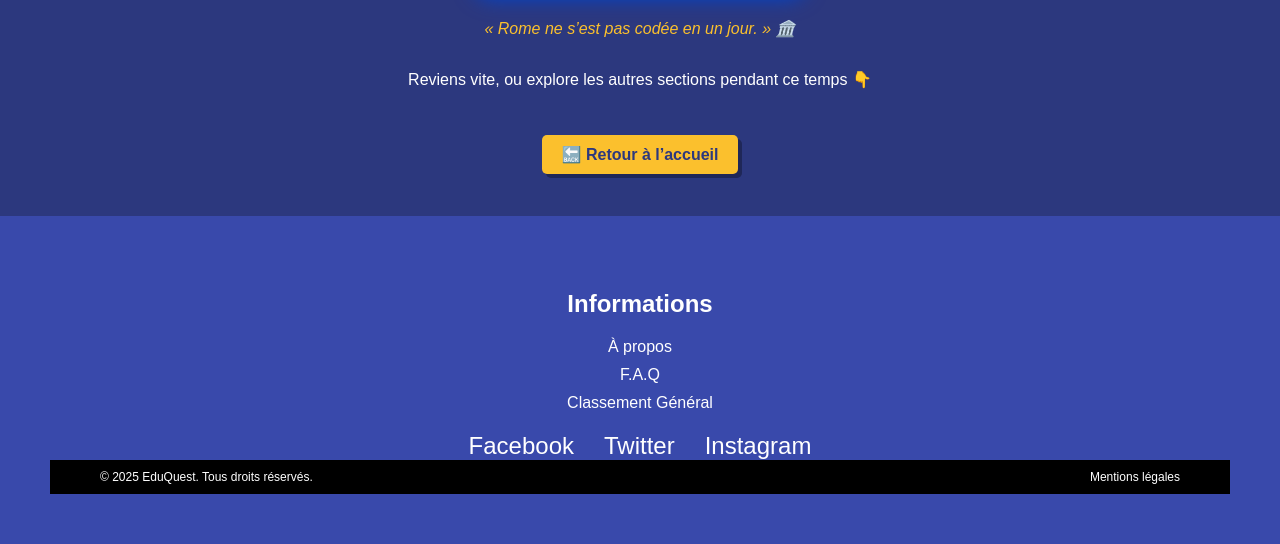
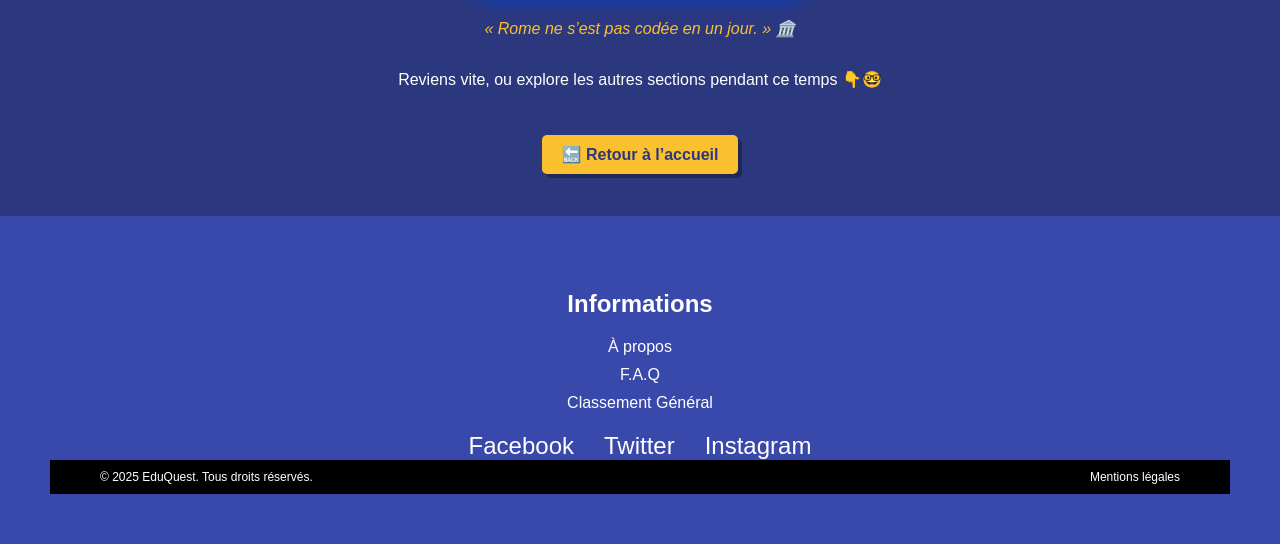
Before and after one commit to Nazim6702/EduQuest, a Symfony app: template templates/components/undone.html.twig in a window 1280 px wide. Shown: the part 541-1085 px from the top of the page. Run offline with Twig, Linux system fonts and the light colour scheme; the template is opened without the code that fills it, so the values that code supplies are empty; some libraries are stand-ins or nearby versions.

Commit message:
emoji useless + ajout template

```diff
--- a/templates/components/undone.html.twig
+++ b/templates/components/undone.html.twig
@@ -7,7 +7,7 @@
     <link rel="stylesheet" href="{{ asset('css/undone.css') }}">
 
     <div class="container text-center py-5" style="background-color: #2c387e; color: white; min-height: 80vh;">
-        <h1 class="display-4 mb-4 text-center">🚧 Cette section est encore en construction !</h1>
+        <h1 class="display-4 mb-4 text-center">🚧 Cette section est encore en construction ! 😥</h1>
 
         <p class="lead text-center">Mais ne t’en fais pas... notre équipe de hamsters développeurs travaille d’arrache-pied 🐹💻</p>
 
@@ -15,7 +15,7 @@
 
         <p id="quote" class="lead text-center fst-italic"></p>
 
-        <p class="mt-3 text-center">Reviens vite, ou explore les autres sections pendant ce temps 👇</p>
+        <p class="mt-3 text-center">Reviens vite, ou explore les autres sections pendant ce temps 👇🤓</p>
 
         <a href="{{ path('app_home') }}" class="btn btn-lg mt-4" style="background-color: #fbc02d; color: #2c387e; font-weight: bold; box-shadow: 4px 4px 0 rgba(0,0,0,0.3);">
             🔙 Retour à l’accueil
```
